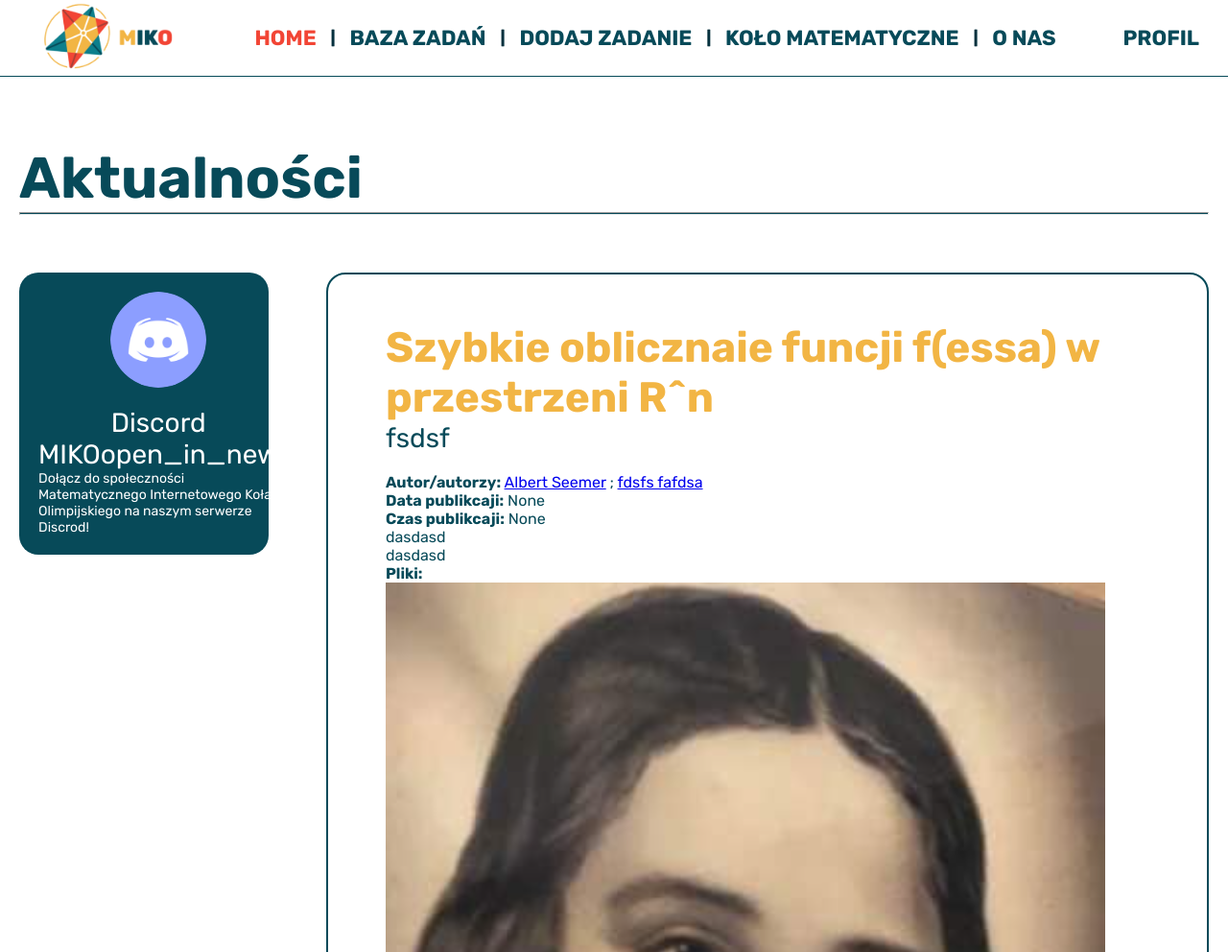
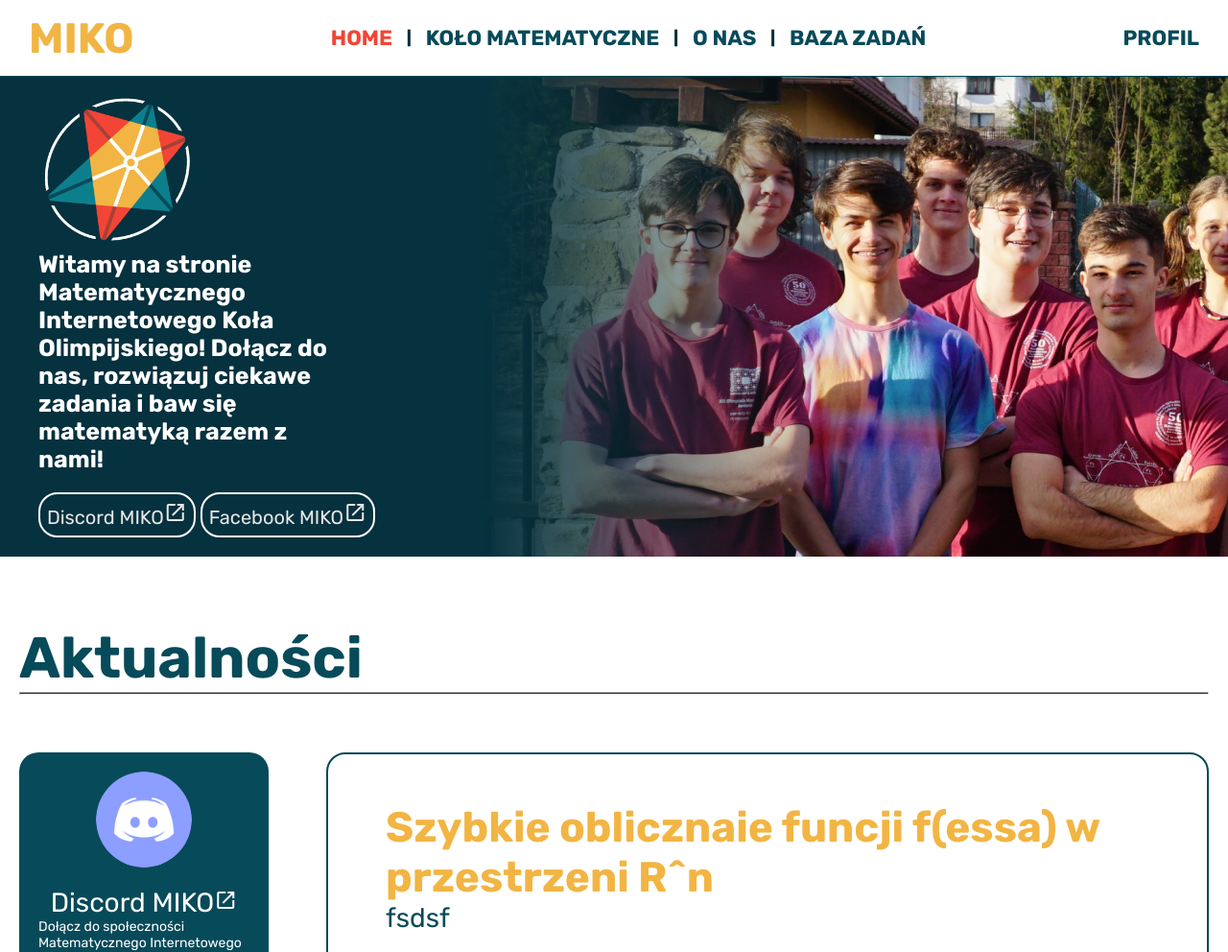
Before and after one commit to MIKOmath/MIKOsite, a Django app: page / in a window 1280 px wide. Shown: the top 992 px of the page at 96% size. Run offline with Django 5.2, Linux system fonts and the light colour scheme; data comes from the database, SQL or seed files in the repository; parts of the project's set-up code (start-up, migrations or seed data) failed here and were passed over.

Commit message:
Banner added

```diff
--- a/mikosite/mainSite/templates/index.html
+++ b/mikosite/mainSite/templates/index.html
@@ -10,20 +10,21 @@
     <link rel="stylesheet" href="{% static 'style.css' %}">
     <script src="{% static 'script.js' %}"></script>
     <link rel="stylesheet" href="https://fonts.googleapis.com/css2?family=Rubik" />
+    <link rel="stylesheet" href="https://fonts.googleapis.com/css2?family=Material+Symbols+Outlined:opsz,wght,FILL,GRAD@20..48,100..700,0..1,-50..200" />
 </head>
 
 <body>
     <header>
         <nav class="navbar">
             <div class="navbar-left">
-                <img src="{% static 'LOGO_HEADER.png' %}" alt="Logo" style="height: 80px;">
+<!--                <img src="{% static 'LOGO_HEADER.png' %}" alt="Logo" style="height: 80px;">-->
+                <h2>MIKO</h2>
             </div>
             <ul class="navbar-center">
-                <li><a id="current"   href="/">HOME</a></li>
-                <li><a href="/bazahintow">BAZA ZADAŃ</a></li>
-                <li><a href="/bazahintow/addproblem">DODAJ ZADANIE</a></li>
+                <li><a id="current" href="/">HOME</a></li>
                 <li><a href="/kolomatematyczne">KOŁO MATEMATYCZNE</a></li>
                 <li><a href="/about">O NAS</a></li>
+                <li><a href="/bazahintow">BAZA ZADAŃ</a></li>
             </ul>
             <div class="navbar-right">
                 <a href="/profile">PROFIL</a>
@@ -31,10 +32,25 @@
         </nav>
     </header>
 
+
+
     <main>
-        <div class="row"></div>
-        <div class="column_left" style="width: 500px;">
+
+        <div id="landing-banner-wrapper">
+            <div id ="info-wrapper">
+                <img src="{% static 'logoDark.png' %}" alt="person"
+                    style="">
+                <h2 id="welcome-text">Witamy na stronie Matematycznego Internetowego Koła Olimpijskiego! Dołącz do nas, rozwiązuj ciekawe zadania i baw się matematyką razem z nami!</h2>
+                <div style="display: flex; justify-content: space-evenly; margin-top: 20px;">
+                    <a href="https://discord.gg/nA8CjrPqGM" style="text-decoration: none; cursor: pointer">Discord MIKO<span class="material-symbols-outlined">open_in_new</span></a>
+                    <a href="https://discord.gg/nA8CjrPqGM" style="text-decoration: none; cursor: pointer">Facebook MIKO<span class="material-symbols-outlined">open_in_new</span></a>
+                </div>
+            </div>
+            <div id="background-image" style="background-image: linear-gradient(to right, rgb(6,49,62), rgba(255,255,255,0), rgba(255,255,255,0)), url('{% static 'MIKO_PICTURE.png' %}');">
+
+            </div>
         </div>
+
     </main>
 
     <section id="feed">
--- a/mikosite/mikosite/urls.py
+++ b/mikosite/mikosite/urls.py
@@ -25,6 +25,4 @@ urlpatterns = [
     path('', include('accounts.urls')),
     path('kolomatematyczne/', include('kolomat.urls')),
     path("bazahintow/", include("hintBase.urls")),
-
-
 ] + static(settings.MEDIA_URL, document_root=settings.MEDIA_ROOT)
--- a/mikosite/static/style.css
+++ b/mikosite/static/style.css
@@ -217,3 +217,71 @@ hr {
     padding: 50px 60px;
   }
 }
+
+
+main {
+    display: flex;
+    align-items: center;
+    height: auto;
+}
+
+#landing-banner-wrapper{
+  background-color: #06313e;
+  height: 500px;
+  width: 100%;
+  display: flex;
+  flex-direction: row;
+}
+
+#info-wrapper{
+  display: flex;
+  width: 500px;
+  height: 100%;
+  min-width: 500px;
+  padding-left: 40px;
+  padding-top: 20px;
+  padding-bottom: 20px;
+  flex-direction: column;
+  justify-content: center;
+  align-items: flex-start;
+  background-color: #06313e;
+  flex-grow: 0;
+}
+
+
+#welcome-text{
+  text-align: left;
+  width: 70%;
+  font-size: 25px;
+}
+
+#background-image{
+  height: 100%;
+  width: 100%;
+  z-index: 1;
+}
+
+#info-wrapper img{
+  height: 60%;
+  /*width: 60%;*/
+  min-height: 100px;
+  min-width: 100px;
+}
+
+#landing-banner-wrapper a{
+  text-decoration: none;
+    font-family: "Rubik", sans-serif;
+  color: #e7e7e7;
+  font-size: 20px;
+  border: white 2px solid;
+  border-radius: 20px;
+  padding: 7px;
+  margin-right: 5px;
+}
+#welcome-text{
+  color: white;
+}
+#landing-banner-wrapper a:hover{
+  color: white;
+  transition: ease-in 0.2s;
+ }
```
Also changed, not shown: mikosite/accounts/templates/profile.html (+4 -4 lines), mikosite/hintBase/templates/addproblem.html (+4 -4 lines), mikosite/hintBase/templates/addsolution.html (+4 -4 lines), mikosite/hintBase/templates/index1.html (+4 -4 lines), mikosite/hintBase/templates/viewproblem.html (+4 -4 lines), mikosite/kolomat/templates/informacje.html (+5 -5 lines), mikosite/mainSite/templates/about.html (+4 -4 lines), mikosite/static/logoDark.png (added).
